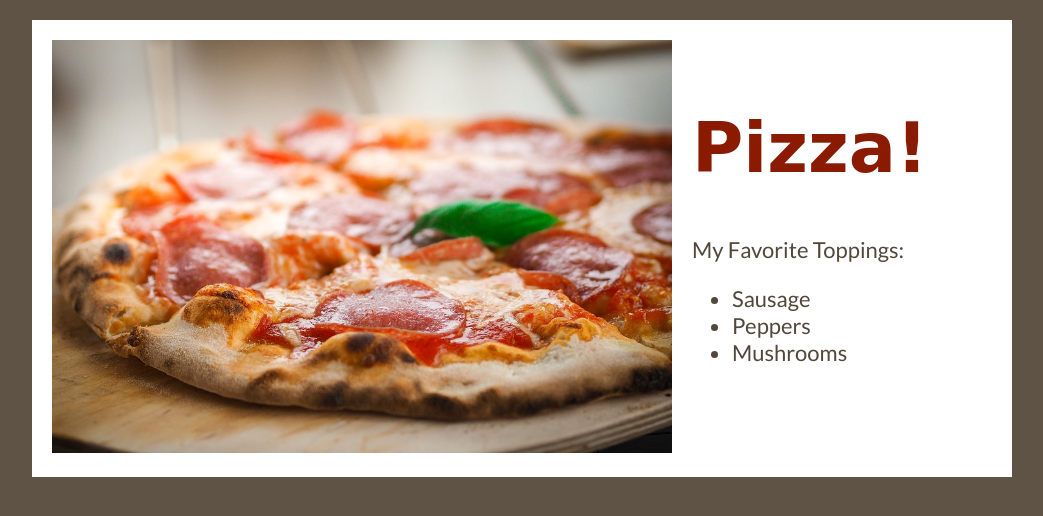
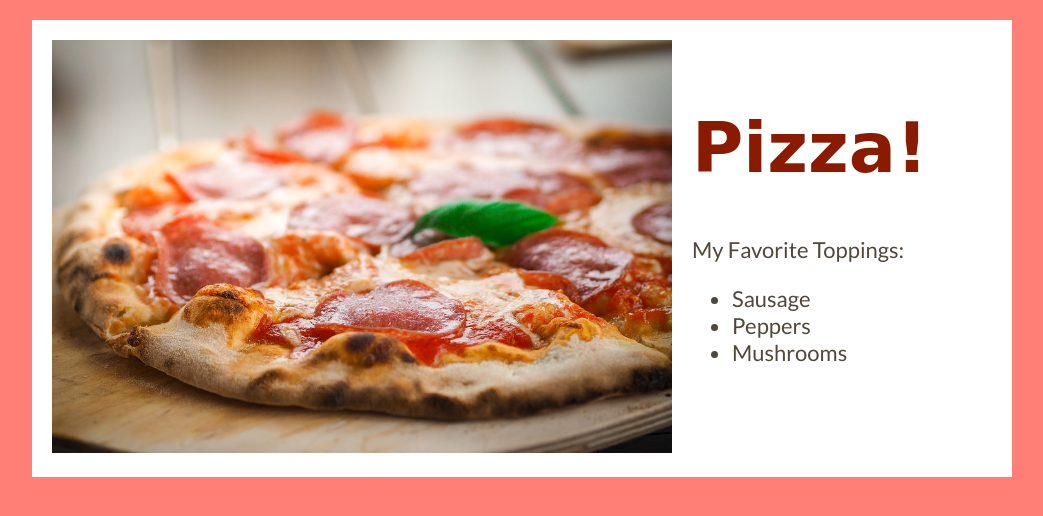
Before and after one commit to lalark/pizza, a plain HTML site: page index.html in a window 1280 px wide. Shown: the whole page, without its empty margins (118-1161 px from the left). Drawn offline with Linux system fonts and the light colour scheme; a web font is replaced by a local one.

Commit message:
Background Color
brown to pastel salmon

```diff
--- a/style.css
+++ b/style.css
@@ -10,7 +10,7 @@
 @import url(https://fonts.googleapis.com/css?family=Fredericka+the+Great|Lato);
 
 body {
-  background-color: #5f5345;
+  background-color: #FF7E76;
 }
 
 .pageContainer {
```
